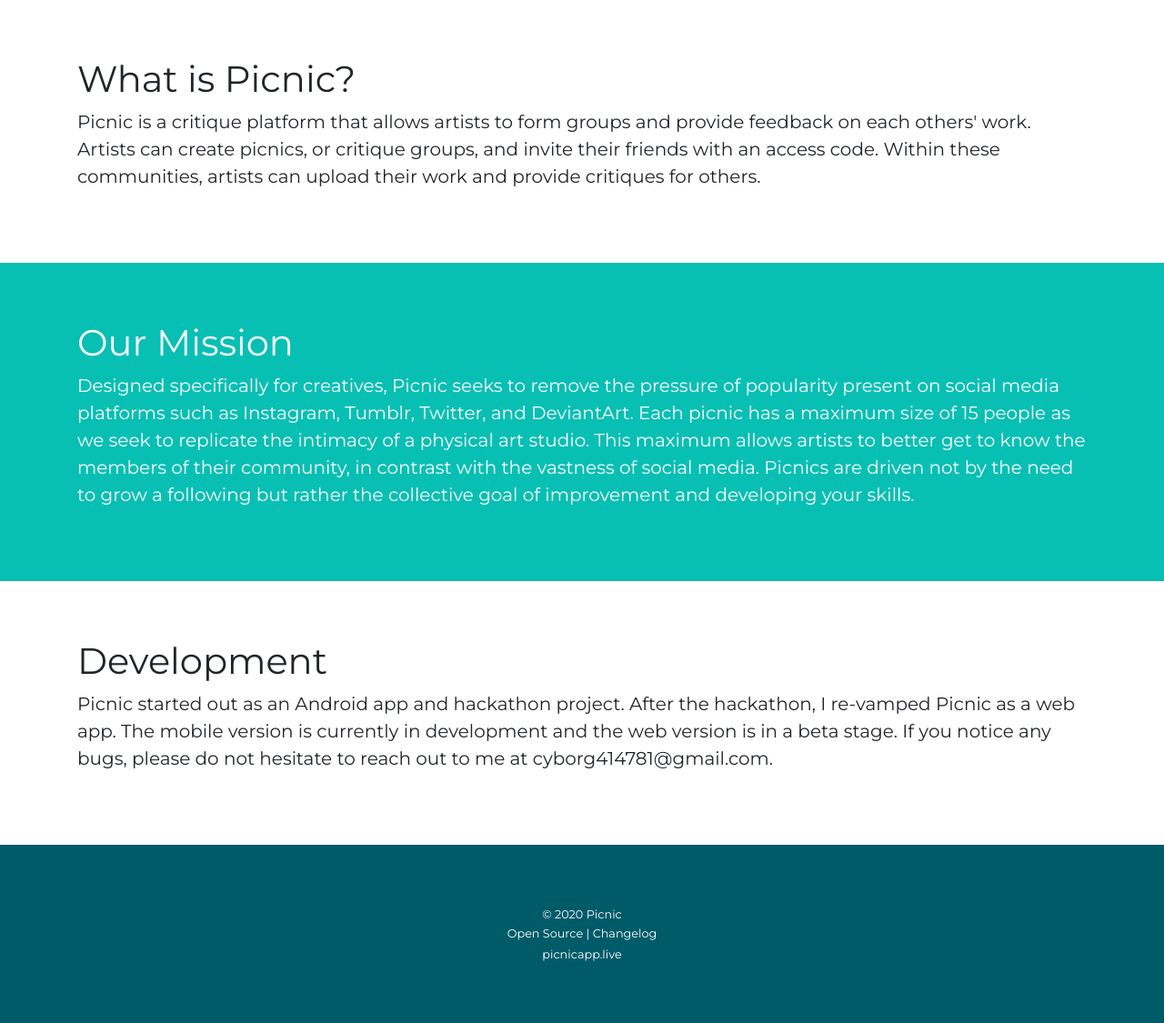
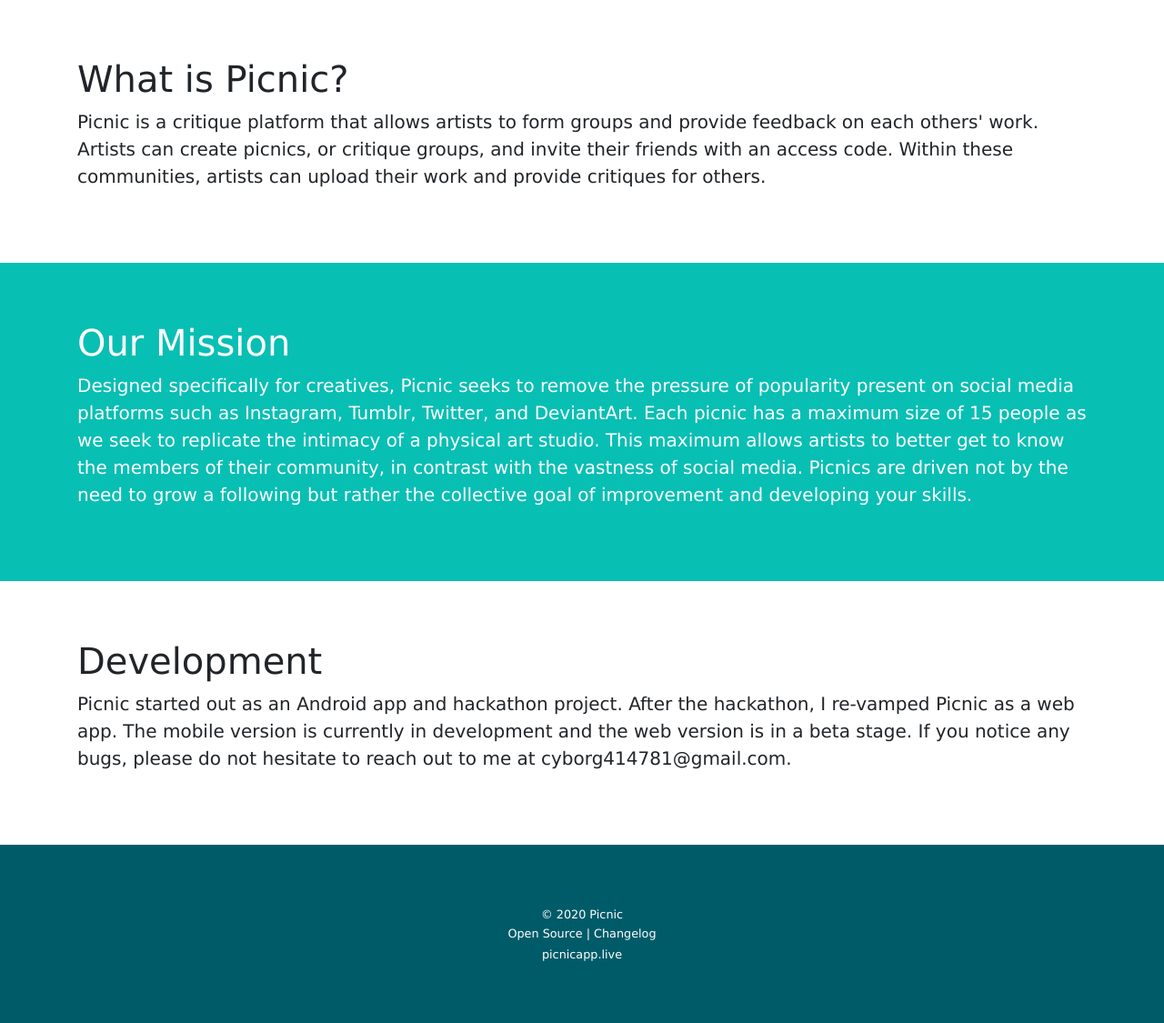
Before and after one commit to cyborg48/picnicweb, a Django app: page / in a window 1280 px wide. Shown: the part 795-1920 px from the top of the page at 91% size. Run offline with Django 3.2, Linux system fonts and the light colour scheme; some libraries are stand-ins or nearby versions.

Commit message:
removed custom font

```diff
--- a/mypicnics/models.py
+++ b/mypicnics/models.py
@@ -22,11 +22,11 @@ class Img(models.Model):
         super().save()
         img = Image.open(self.img.path)
 
-        if img.height > 1500 or img.width > 1500:
+        if img.height > 700 or img.width > 700:
             if img.height > img.width:
-                output_size = (1500, 1500*(img.width / img.height))
+                output_size = (700, 700*(img.width / img.height))
             else:
-                output_size = (1500*(img.height / img.width), 1500)
+                output_size = (700*(img.height / img.width), 700)
             # output_size = (2000, 2000)
             img.thumbnail(output_size)
             img.save(self.img.path)
--- a/mypicnics/static/mypicnics/style.css
+++ b/mypicnics/static/mypicnics/style.css
@@ -1,8 +1,8 @@
 :root {
     --colorPrimary: #08bfb4;
     --colorBackground: #005b69;
-    --fontPrimary: 'Dosis', sans-serif;
-    --fontHead: 'Montserrat', sans-serif;
+    --fontPrimary: Arial;
+    --fontHead: Verdana;
   }
 
   a{
--- a/mypicnics/templates/mypicnics/base.html
+++ b/mypicnics/templates/mypicnics/base.html
@@ -5,9 +5,8 @@
 <head>
     <script src="https://ajax.googleapis.com/ajax/libs/jquery/3.4.1/jquery.min.js"></script>
     <script src="https://stackpath.bootstrapcdn.com/bootstrap/4.3.1/js/bootstrap.min.js" integrity="sha384-JjSmVgyd0p3pXB1rRibZUAYoIIy6OrQ6VrjIEaFf/nJGzIxFDsf4x0xIM+B07jRM" crossorigin="anonymous"></script>
-    <script src="{% static 'mypicnics/script.js' %}"></script>
     <link rel="stylesheet" type="text/css" href="{% static 'mypicnics/style.css' %}">
-    <link href="https://fonts.googleapis.com/css2?family=Dosis&family=Montserrat&display=swap" rel="stylesheet">
+    <!--<link href="https://fonts.googleapis.com/css2?family=Dosis&family=Montserrat&display=swap" rel="stylesheet">-->
     <link rel="stylesheet" href="https://stackpath.bootstrapcdn.com/bootstrap/4.4.1/css/bootstrap.min.css" integrity="sha384-Vkoo8x4CGsO3+Hhxv8T/Q5PaXtkKtu6ug5TOeNV6gBiFeWPGFN9MuhOf23Q9Ifjh" crossorigin="anonymous">
 </head>
 
--- a/picnic/settings.py
+++ b/picnic/settings.py
@@ -21,7 +21,7 @@ SECRET_KEY = os.environ['SECRET_KEY']
 
 # SECURITY WARNING: don't run with debug turned on in production!
 # DEBUG = 'RENDER' not in os.environ
-DEBUG = False
+DEBUG = True
 
 if not DEBUG:
     import dj_database_url
```
Also changed, not shown: db.sqlite3, 5 other files.
